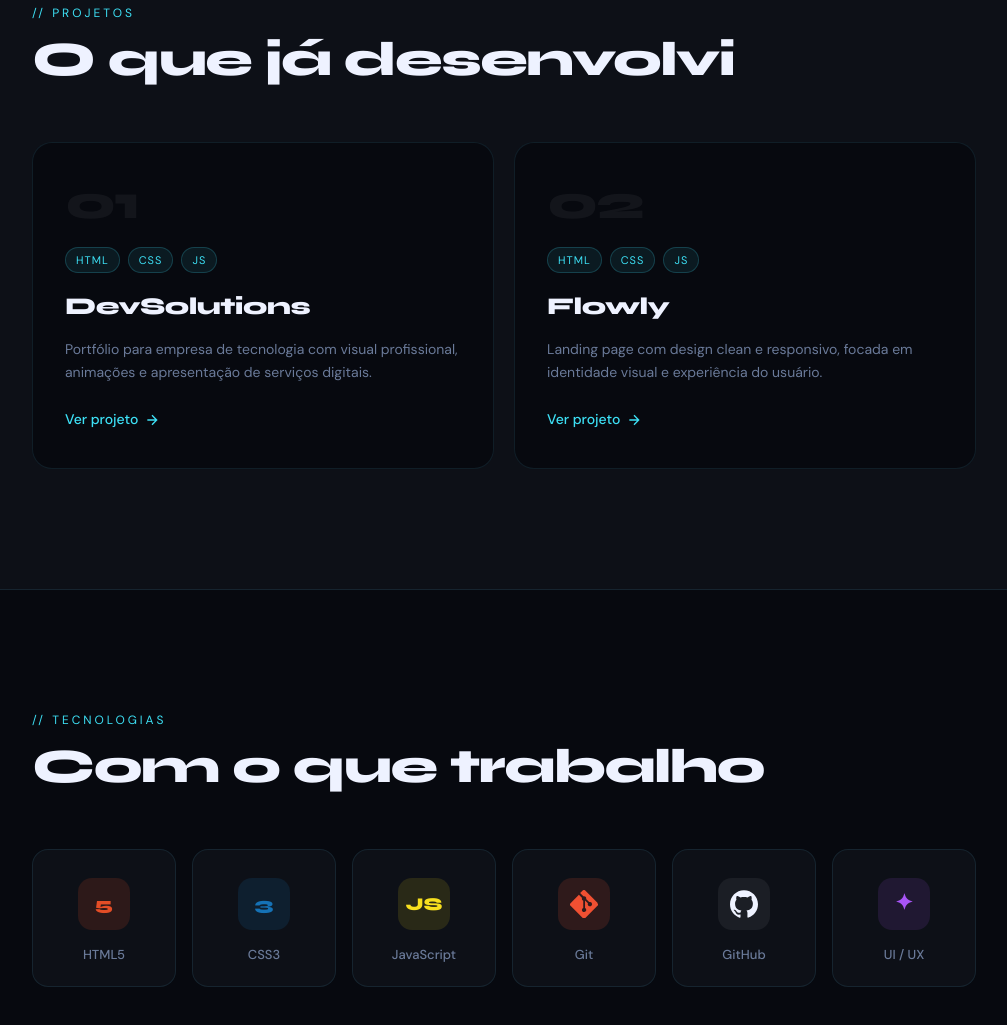
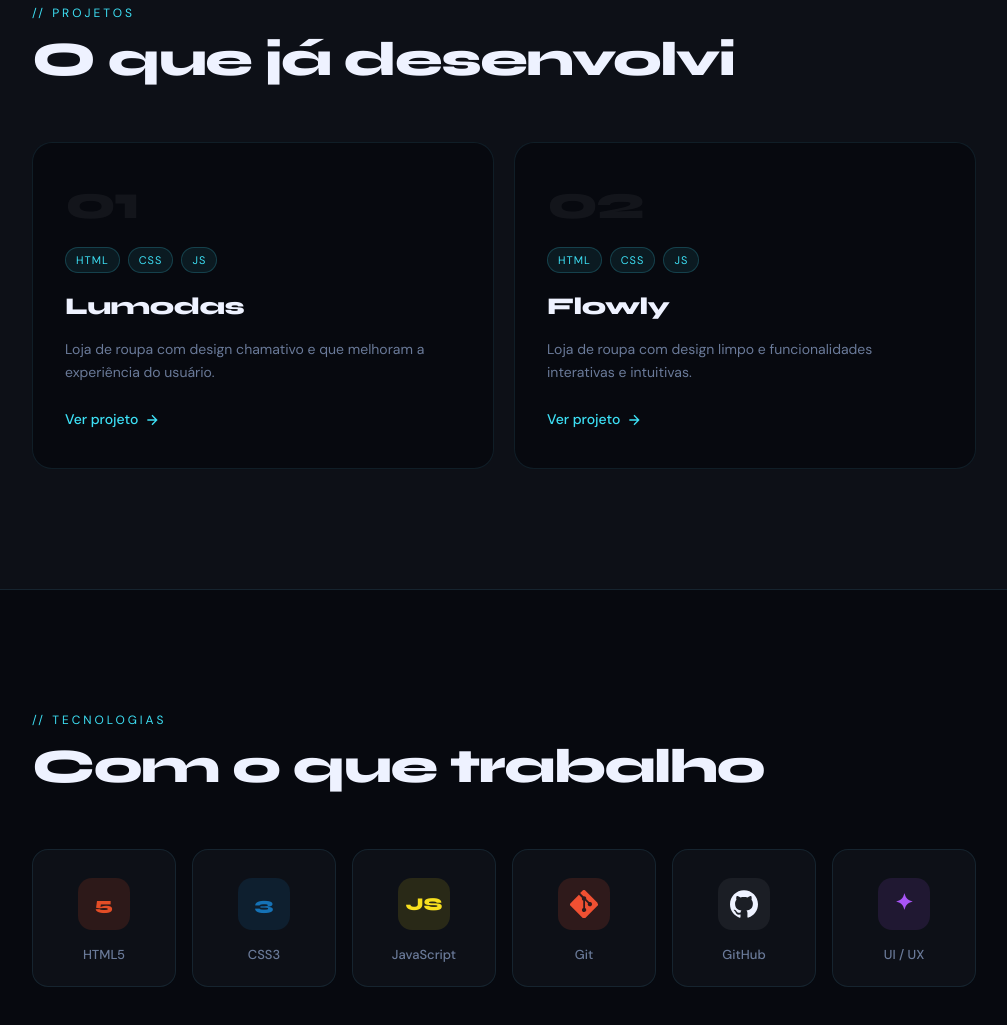
Before and after one commit to Arthurdorne/Meu-Portfolio, a plain HTML site: page index.html in a window 1280 px wide. Shown: the part 1520-2545 px from the top of the page, without its empty margins (136-1143 px from the left). Drawn offline with Linux system fonts and the light colour scheme.

Commit message:
Update index.html

```diff
--- a/index.html
+++ b/index.html
@@ -85,14 +85,14 @@
       </div>
 
       <div class="projects-grid">
-        <a href="https://poketutu.github.io/DevSolutions-portfolio/" target="_blank" class="project-card reveal">
+        <a href="http://lumodaseunapolis.netlify.app/" target="_blank" class="project-card reveal">
           <div class="project-num">01</div>
           <div class="project-body">
             <div class="project-tags">
               <span>HTML</span><span>CSS</span><span>JS</span>
             </div>
-            <h3>DevSolutions</h3>
-            <p>Portfólio para empresa de tecnologia com visual profissional, animações e apresentação de serviços digitais.</p>
+            <h3>Lumodas</h3>
+            <p>Loja de roupa com design chamativo e que melhoram a experiência do usuário. </p>
             <div class="project-link">
               Ver projeto
               <svg width="16" height="16" fill="none" stroke="currentColor" stroke-width="2" viewBox="0 0 24 24"><path d="M5 12h14M12 5l7 7-7 7"/></svg>
@@ -100,14 +100,14 @@
           </div>
         </a>
 
-        <a href="https://poketutu.github.io/flowly-portfolio/" target="_blank" class="project-card reveal">
+        <a href="https://useholiver.netlify.app/" target="_blank" class="project-card reveal">
           <div class="project-num">02</div>
           <div class="project-body">
             <div class="project-tags">
               <span>HTML</span><span>CSS</span><span>JS</span>
             </div>
             <h3>Flowly</h3>
-            <p>Landing page com design clean e responsivo, focada em identidade visual e experiência do usuário.</p>
+            <p>Loja de roupa com design limpo e funcionalidades interativas e intuitivas.</p>
             <div class="project-link">
               Ver projeto
               <svg width="16" height="16" fill="none" stroke="currentColor" stroke-width="2" viewBox="0 0 24 24"><path d="M5 12h14M12 5l7 7-7 7"/></svg>
```
